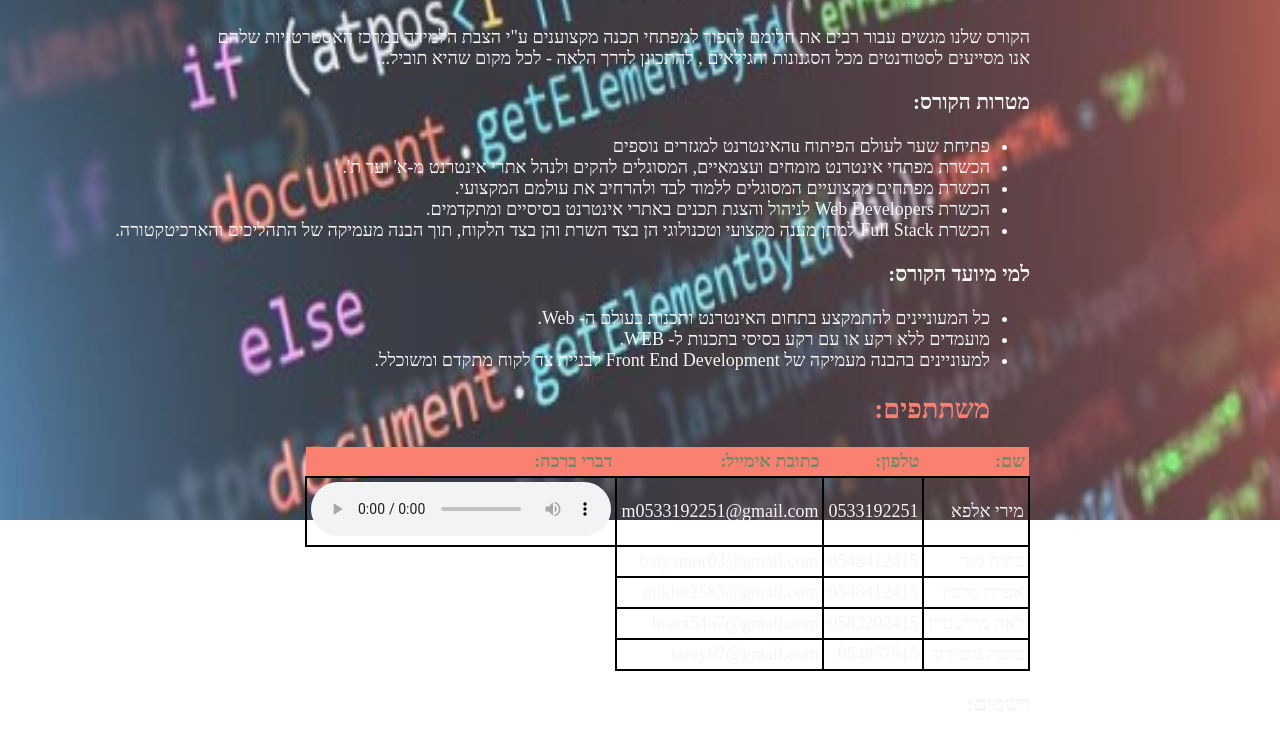
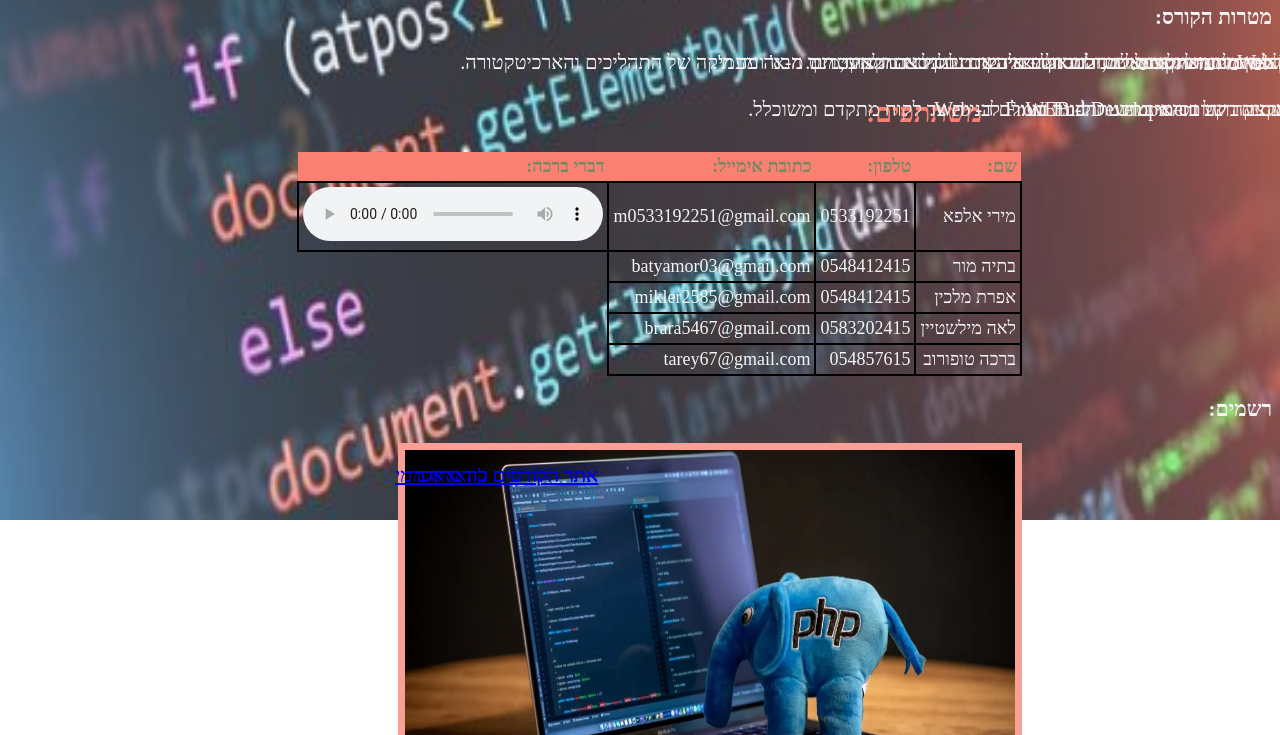
Before and after one commit to Miri192251/Miri192251.github.io, a plain HTML site: page week1/MyProject.html in a window 1280 px wide. Shown: the part 280-1015 px from the top of the page. Drawn offline with Linux system fonts and the light colour scheme.

Commit message:
Update MyProject.css

```diff
--- a/week1/MyProject.css
+++ b/week1/MyProject.css
@@ -2,7 +2,7 @@ body{
   color: whitesmoke;
   font-size: 18px;
 font-family: 'Fb Basis' ,serif;
-  margin-right:250px;
+
 }
 img{
 
@@ -14,6 +14,7 @@ figure{
 }
 h2{
 color: salmon;
+    margin-right:250px;
 
 
 }
@@ -26,20 +27,24 @@ height:100% ;
 width: 100%;
 z-index:-999;
 opacity: 85%;
+    margin-right:250px;
 }
 .picR1{
   border:7px solid rgb(248, 160, 150);
+    margin-right:250px;
 }
 .picR2{
   border:7px solid salmon;
-
+   margin-right:250px;
 }
 .picR3{
   border:7px solid rgb(255, 85, 66);
+    margin-right:250px;
 
 }
 table{
   border-collapse: collapse;
+    margin-right:250px;
 
   }
   table th{
@@ -54,7 +59,7 @@ table{
           padding:4px ;
 
     }
-    a{
+    li , a{
       font-size: 20px;
       position:fixed;
       margin-right:-200px;
```
